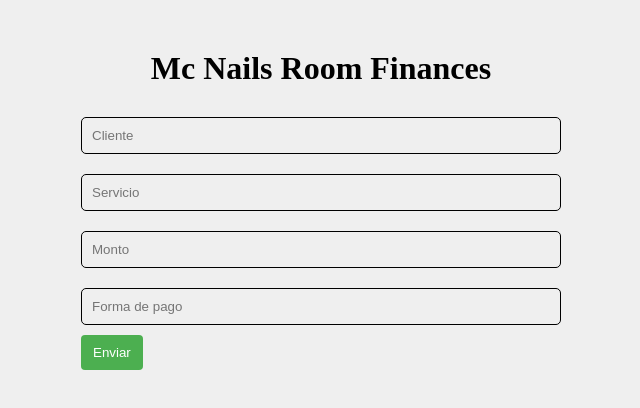
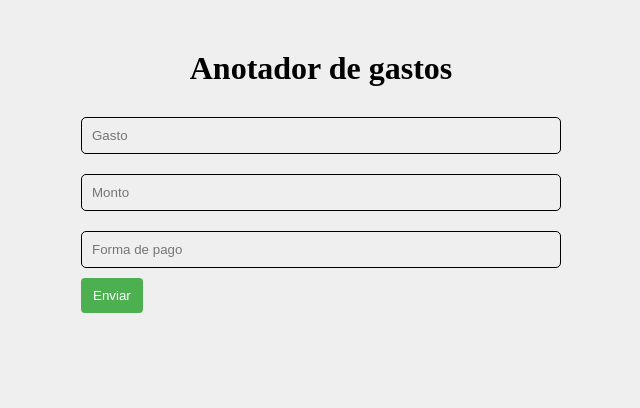
Before and after one commit to MauricioPerezCaram/AnotadorDeGastos, a React (Create React App) app: page / in a window 1280 px wide. Shown: the top 408 px of the page, without its empty margins (319-959 px from the left). Built offline with nearby package versions, Linux system fonts and the light colour scheme.

Commit message:
quite boton editar

```diff
--- a/src/components/Formulario.jsx
+++ b/src/components/Formulario.jsx
@@ -4,8 +4,7 @@ const Formulario = () => {
   const elementoInicial =
     JSON.parse(localStorage.getItem("elementosenviados")) || {};
 
-  const [cliente, setCliente] = useState("");
-  const [servicio, setServicio] = useState("");
+  const [gasto, setGasto] = useState("");
   const [monto, setMonto] = useState("");
   const [formaPago, setFormaPago] = useState("");
   const [elementosEnviados, setElementosEnviados] = useState(elementoInicial);
@@ -15,8 +14,7 @@ const Formulario = () => {
     e.preventDefault();
 
     const nuevoElemento = {
-      cliente,
-      servicio,
+      gasto,
       monto,
       formaPago,
     };
@@ -27,27 +25,17 @@ const Formulario = () => {
       setElementosEnviados(nuevosElementos);
       setEditandoIndex(null);
     } else {
-      setElementosEnviados({
-        ...elementosEnviados,
+      setElementosEnviados((prevElementos) => ({
+        ...prevElementos,
         [Date.now()]: nuevoElemento,
-      });
+      }));
     }
 
-    setCliente("");
-    setServicio("");
+    setGasto("");
     setMonto("");
     setFormaPago("");
   };
 
-  const handleEditar = (index) => {
-    const elementosArray = Object.values(elementosEnviados);
-    const elementoEditado = elementosArray[index];
-    setCliente(elementoEditado.cliente);
-    setServicio(elementoEditado.servicio);
-    setMonto(elementoEditado.monto);
-    setFormaPago(elementoEditado.formaPago);
-    setEditandoIndex(index);
-  };
 
   const handleEliminar = (index) => {
     const nuevosElementos = { ...elementosEnviados };
@@ -57,7 +45,7 @@ const Formulario = () => {
 
   // Calcular la suma total de los montos
   const totalMonto = Object.values(elementosEnviados).reduce(
-    (total, elemento) => total + parseFloat(elemento.monto),
+    (total, elemento) => total + parseFloat(elemento.monto || 0),
     0
   );
 
@@ -74,16 +62,9 @@ const Formulario = () => {
         <input
           className="input"
           type="text"
-          placeholder="Cliente"
-          value={cliente}
-          onChange={(e) => setCliente(e.target.value)}
-        />
-        <input
-          className="input"
-          type="text"
-          placeholder="Servicio"
-          value={servicio}
-          onChange={(e) => setServicio(e.target.value)}
+          placeholder="Gasto"
+          value={gasto}
+          onChange={(e) => setGasto(e.target.value)}
         />
         <input
           className="input"
@@ -108,17 +89,13 @@ const Formulario = () => {
 
       {Object.keys(elementosEnviados).length > 0 && (
         <div>
-          <h2>Trabajos realizados:</h2>
+          <h2>Gastos realizados:</h2>
           <ul>
             {Object.entries(elementosEnviados).map(([key, elemento], index) => (
               <div key={key}>
-                <li>Cliente: {elemento.cliente}</li>
-                <li>Servicio: {elemento.servicio}</li>
+                <li>Gasto: {elemento.gasto}</li>
                 <li>Monto: $ {elemento.monto}</li>
                 <li>Forma de pago: {elemento.formaPago}</li>
-                <button className="submit" onClick={() => handleEditar(key)}>
-                  Editar
-                </button>
                 <button className="submit" onClick={() => handleEliminar(key)}>
                   Eliminar
                 </button>
@@ -127,7 +104,7 @@ const Formulario = () => {
           </ul>
 
           {/* Mostrar la suma total de los montos */}
-          <h3>Total: $ {totalMonto.toFixed(2)}</h3>
+          <h3>Total gastado: $ {totalMonto.toFixed(2)}</h3>
         </div>
       )}
     </div>
--- a/src/components/Titulo.jsx
+++ b/src/components/Titulo.jsx
@@ -1,7 +1,7 @@
 const Titulo = () => {
   return (
     <div>
-      <h1>Mc Nails Room Finances</h1>
+      <h1>Anotador de gastos</h1>
     </div>
   );
 };
```
